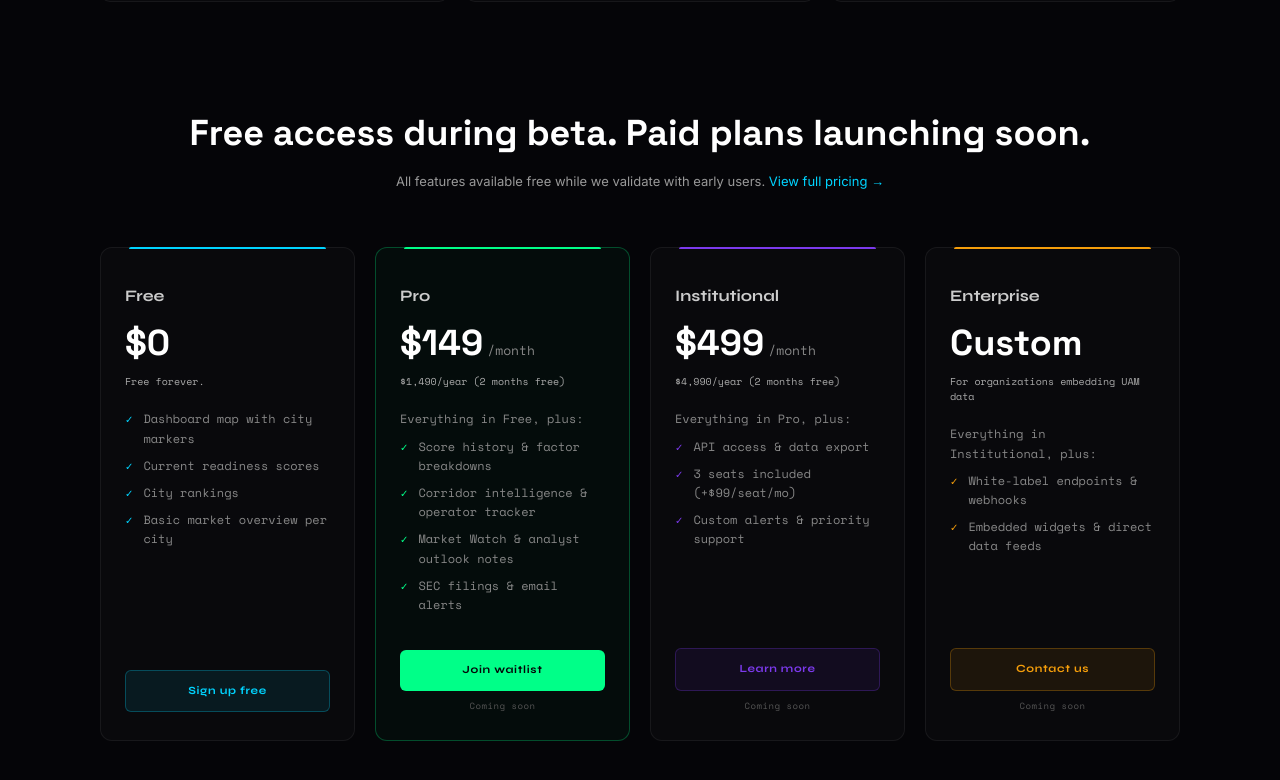
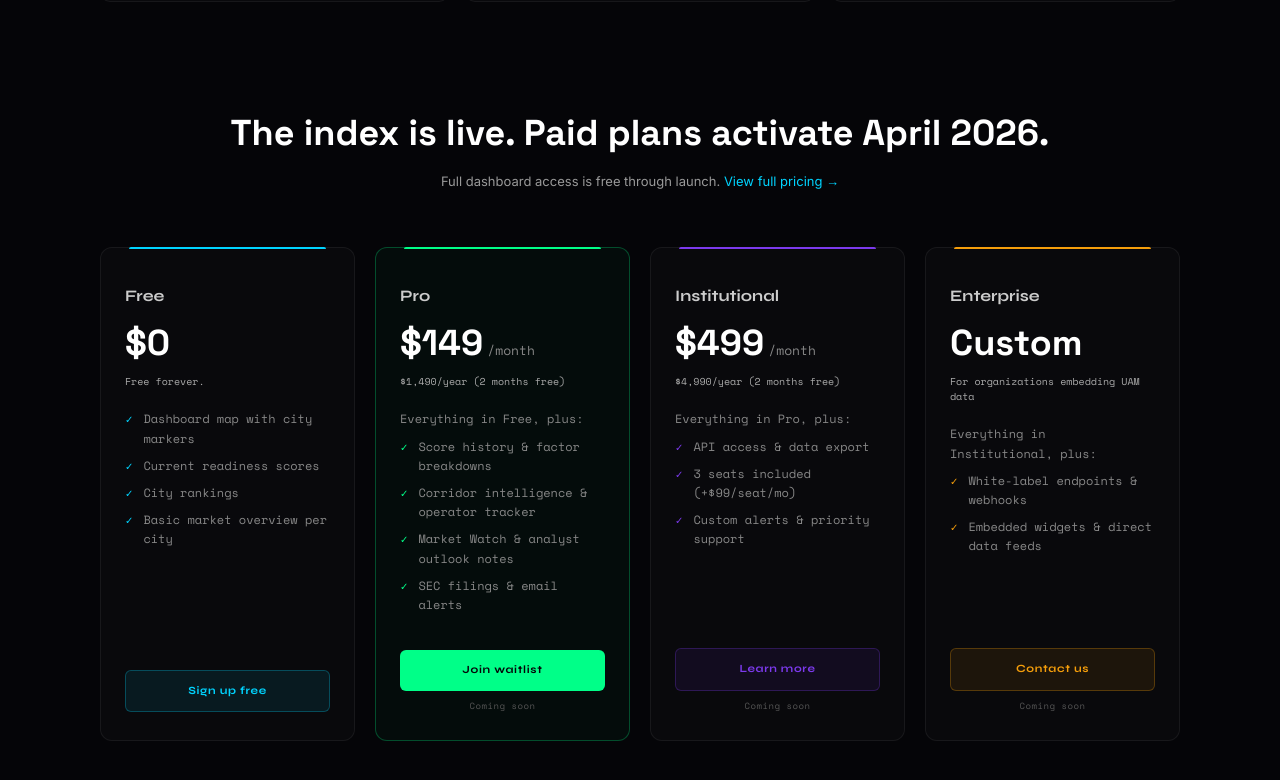
Before and after one commit to Xdrum1/airgrid, a Next.js app: page / in a window 1280 px wide. Shown: the part 3821-4601 px from the top of the page. Built offline with nearby package versions, Linux system fonts and the light colour scheme; no server answers; the database is empty.

Commit message:
Replace beta language with live product positioning
Landing page: "The index is live. Paid plans activate April 2026."
Contact page: removed beta reference. Product is production-grade.

```diff
--- a/src/app/(landing)/page.tsx
+++ b/src/app/(landing)/page.tsx
@@ -939,10 +939,10 @@ export default async function LandingPage() {
               margin: "0 0 12px",
             }}
           >
-            Free access during beta. Paid plans launching soon.
+            The index is live. Paid plans activate April 2026.
           </h2>
           <p style={{ fontFamily: "'Inter', sans-serif", color: "#999", fontSize: 13, margin: 0 }}>
-            All features available free while we validate with early users.{" "}
+            Full dashboard access is free through launch.{" "}
             <Link href="/pricing" style={{ color: "#00d4ff", textDecoration: "none" }}>
               View full pricing →
             </Link>
--- a/src/app/contact/page.tsx
+++ b/src/app/contact/page.tsx
@@ -61,7 +61,7 @@ function ContactForm() {
         </h2>
         <p style={{ color: "#999", fontSize: 13, lineHeight: 1.7, marginBottom: 24 }}>
           {isPro
-            ? "We'll notify you when Pro launches. In the meantime, all features are free during beta."
+            ? "We'll notify you when Pro launches. Full dashboard access is free through launch."
             : "We'll reach out within 48 hours."}
         </p>
         <Link
```
